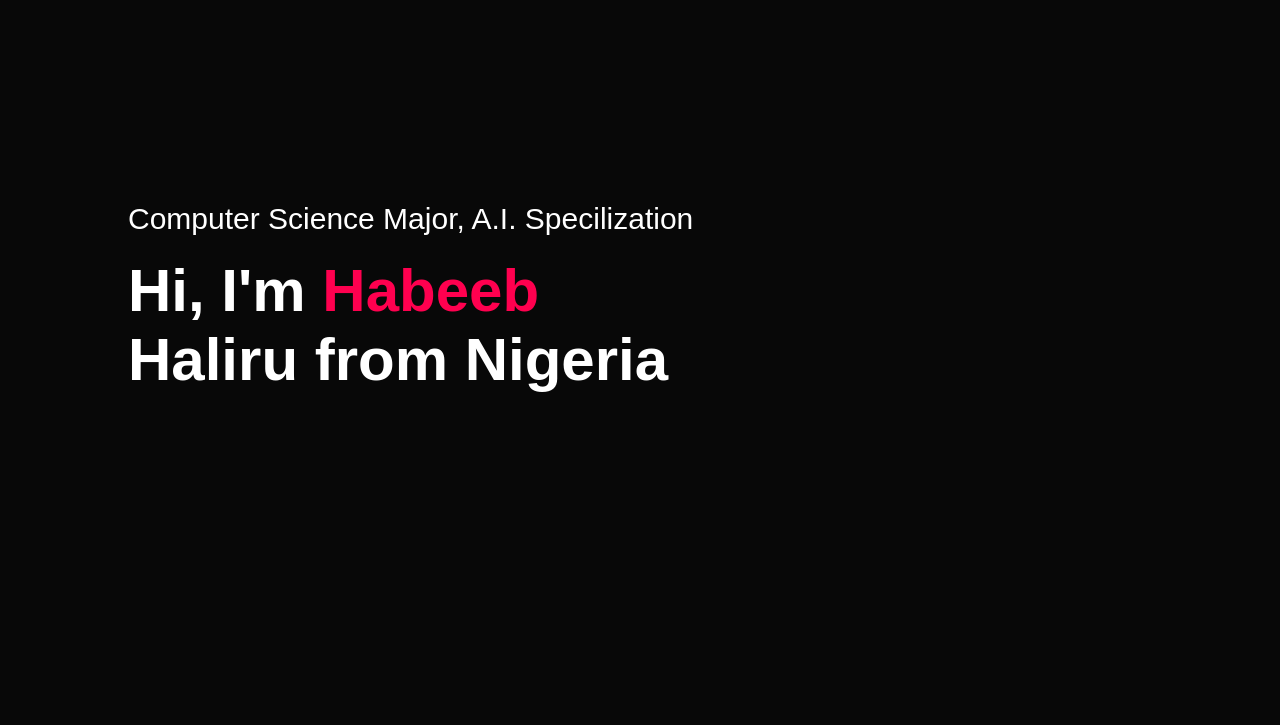
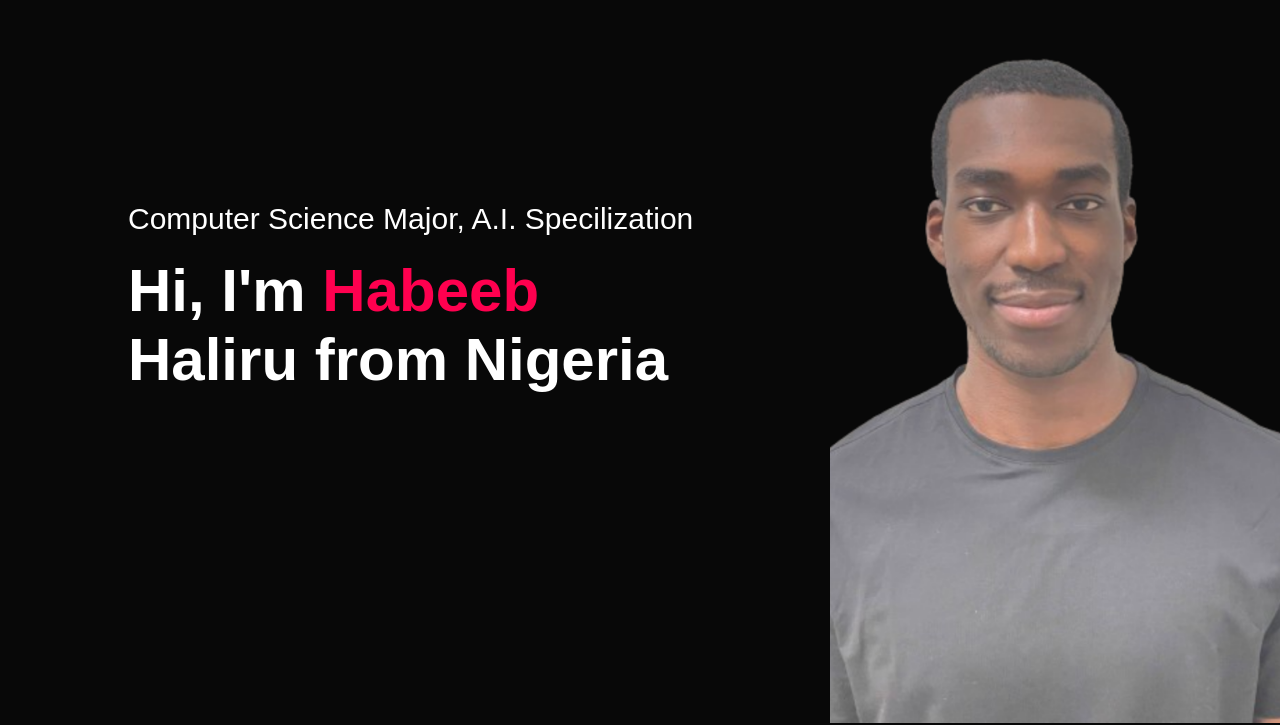
Before and after one commit to zachtsch/Habeeb-Portfolio, a plain HTML site: page index.html in a window 1280 px wide. Shown: the part 77-802 px from the top of the page. Drawn offline with Linux system fonts and the light colour scheme.

Commit message:
fixed images

```diff
--- a/style.css
+++ b/style.css
@@ -14,7 +14,7 @@ body{
 #header{
     width: 100%;
     height:100vh;
-    background-image: url(MyPortfolio/Images/habeeb2phonebg.png);
+    background-image: url('./Images/habeeb2phonebg.png');
     background-size: contain;
     background-position: top right;
     background-repeat: no-repeat;
```
